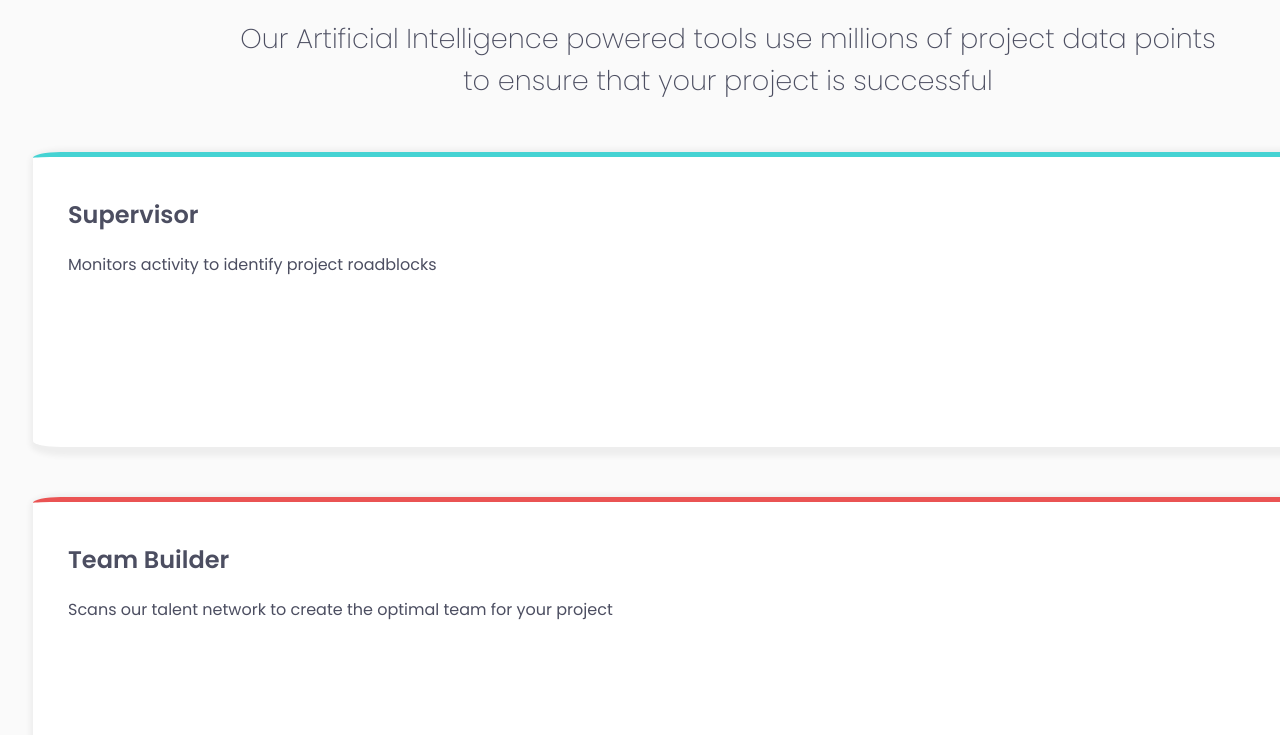
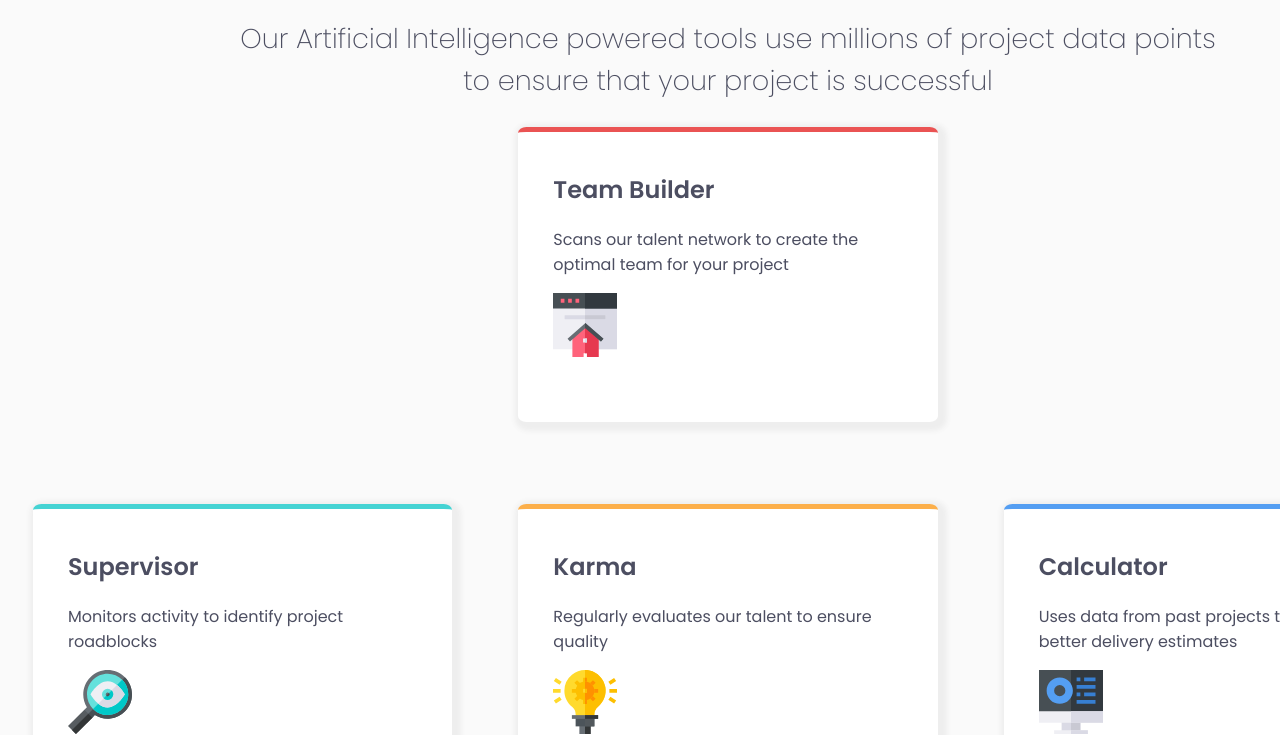
Before and after one commit to dsulliv4/html-css-layout, a plain HTML site: page index.html in a window 1280 px wide. Shown: the part 217-952 px from the top of the page. Drawn offline with Linux system fonts and the light colour scheme.

Commit message:
css styling

```diff
--- a/css/styles.css
+++ b/css/styles.css
@@ -31,23 +31,19 @@ header > p {
   font-weight: 200;
 }
 
-.row {
-  display: flex;
-  padding-top: 25px;
-  align-items: center;
-  flex-wrap: wrap;
-  width: 100%;
+.content {
+  display: grid;
+  grid-template-columns: 1fr 1fr 1fr;
+  grid-template-rows: 1fr 1fr 1fr;
+  grid-row-gap: 2em;
+  grid-column-gap: 1em;
+  justify-items: center;
+  margin-bottom: 5em;
+
 }
 
-.column {
-  display: flex;
-  flex-direction: column;
-  flex-basis: 100%;
-  flex: 1;
-}
 
 .card {
-  position: relative;
   padding: 20px 35px;
   height: 250px;
   margin: 25px;
@@ -56,10 +52,19 @@ header > p {
   box-shadow: 3px 3px 5px 6px #eee;
 }
 
-.card img {
-  position: absolute;
-  bottom: 25px;
-  right: 35px;
+#calculator
+
+#team-builder {
+
+
+
+}
+
+#karma {
+
+}
+
+#supervisor {
 
 }
 
--- a/index.html
+++ b/index.html
@@ -24,33 +24,38 @@
       <p>Our Artificial Intelligence powered tools use millions of project data points to ensure that your project is successful</p>
     </header>
     <div class="content">
-      <div class="row">
-        <div class="column">
+      <div>
 
-          <div id="supervisor" class="card">
-            <h2>Supervisor</h2>
-            <p>Monitors activity to identify project roadblocks</p>
-               <img src="css/images/icon-supervisor.svg" alt="supervisor" />
-          </div>
+
+  </div>
+  <div id="team-builder" class="card">
+    <h2>Team Builder</h2>
+    <p> Scans our talent network to create the optimal team for your project</p>
+       <img src="css/images/icon-team-builder.svg" alt="team-builder"/>
+  </div>
+
+
+
+      <div>
+
       </div>
-    </div>
-    <div class="column">
 
-      <div id="team-builder" class="card">
-        <h2>Team Builder</h2>
-        <p> Scans our talent network to create the optimal team for your project</p>
-           <img src="css/images/icon-team-builder.svg" alt="team-builder"/>
-      </div>
+      <div id="supervisor" class="card grid-item">
+
+        <h2>Supervisor</h2>
+        <p>Monitors activity to identify project roadblocks</p>
+           <img src="css/images/icon-supervisor.svg" alt="supervisor" />
+
   </div>
-  <div class="column">
+
+
     <div id="karma" class="card">
       <h2>Karma</h2>
       <p>Regularly evaluates our talent to ensure quality</p>
          <img src="css/images/icon-karma.svg" alt="karma" />
     </div>
-</div>
 
-<div class="column">
+
   <div id="calculator" class="card">
     <h2>Calculator</h2>
     <p> Uses data from past projects to provide better delivery estimates</p>
@@ -58,6 +63,5 @@
   </div>
 </div>
 
-</div>
-</div>
+
 </body>
```
